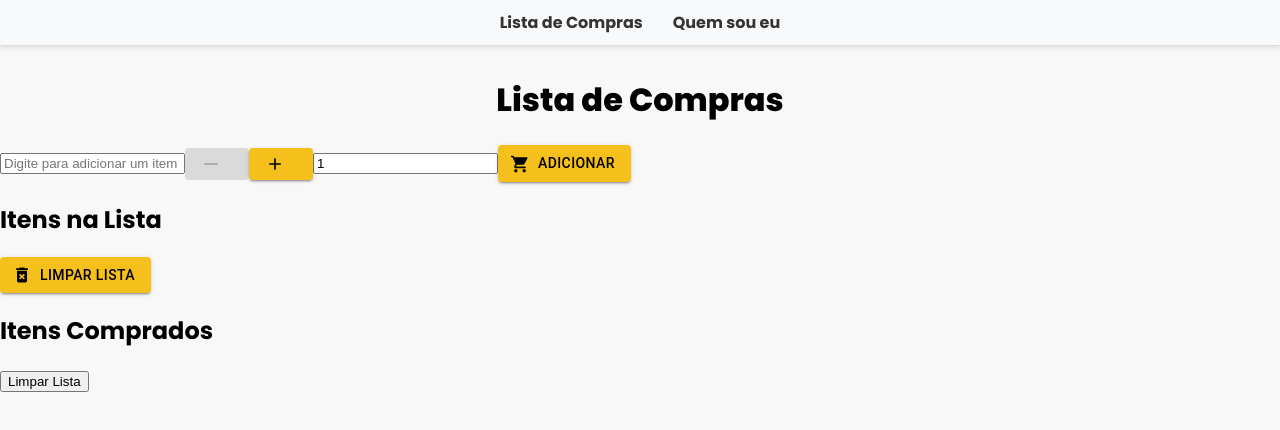
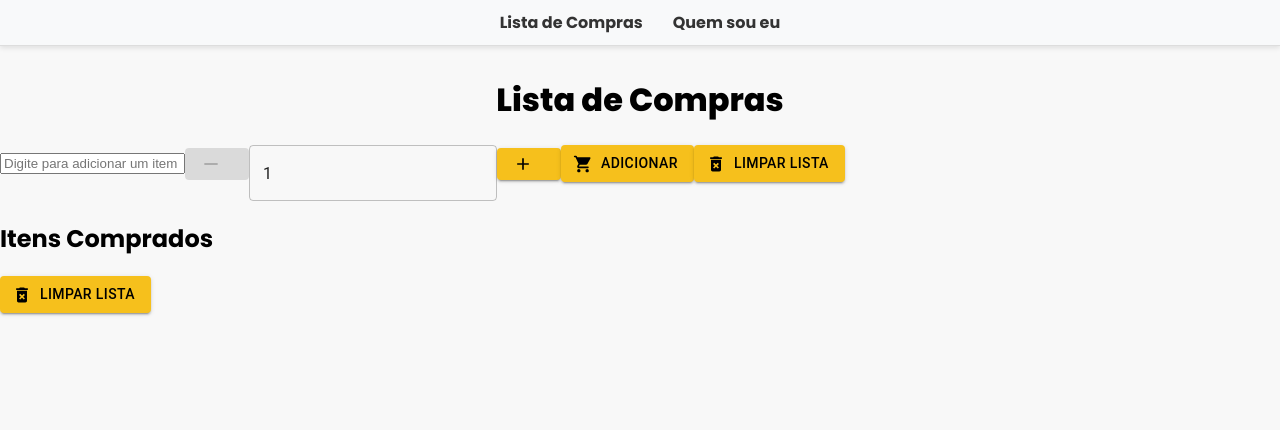
Before and after one commit to vh-mendes/shoppingList, a React (Vite) app: page / in a window 1280 px wide. Shown: the top 430 px of the page. Built offline with nearby package versions, Linux system fonts and the light colour scheme.

Commit message:
Adicionando components afim de ter um código mais limpo

```diff
--- /dev/null
+++ b/src/components/ClearListButton.tsx
@@ -0,0 +1,24 @@
+import { Button } from "@mui/material";
+import DeleteForeverIcon from "@mui/icons-material/DeleteForever";
+
+interface ClearListProps {
+  text: string;
+  onClear: () => void; // Recebe a função que será chamada ao clicar
+}
+
+export function ClearListButton({ text, onClear }: ClearListProps) {
+  return (
+    <Button
+      variant="contained"
+      sx={{
+        backgroundColor: "#f6c01c",
+        "&:hover": { backgroundColor: "#ffb600" },
+        color: "#000000",
+      }}
+      startIcon={<DeleteForeverIcon />}
+      onClick={onClear} // Chama a função passada como prop
+    >
+      {text}
+    </Button>
+  );
+}
--- /dev/null
+++ b/src/components/DecrementButton.tsx
@@ -0,0 +1,23 @@
+import { Button } from "@mui/material";
+import HorizontalRuleIcon from "@mui/icons-material/HorizontalRule";
+
+interface DecrementButtonProps {
+  onClear: () => void; // Recebe a função que será chamada ao clicar
+  disabled: boolean;
+}
+
+export function DecrementButton({ onClear, disabled }: DecrementButtonProps) {
+  return (
+    <Button
+      variant="contained"
+      sx={{
+        backgroundColor: "#f6c01c",
+        "&:hover": { backgroundColor: "#ffb600" },
+        color: "#000000",
+      }}
+      startIcon={<HorizontalRuleIcon />}
+      onClick={onClear} // Chama a função passada como prop
+      disabled={disabled}
+    ></Button>
+  );
+}
--- /dev/null
+++ b/src/components/IncrementButton.tsx
@@ -0,0 +1,21 @@
+import { Button } from "@mui/material";
+import AddIcon from "@mui/icons-material/Add";
+
+interface IncrementButtonProps {
+  onClear: () => void; // Recebe a função que será chamada ao clicar
+}
+
+export function IncrementButton({ onClear }: IncrementButtonProps) {
+  return (
+    <Button
+      variant="contained"
+      sx={{
+        backgroundColor: "#f6c01c",
+        "&:hover": { backgroundColor: "#ffb600" },
+        color: "#000000",
+      }}
+      startIcon={<AddIcon />}
+      onClick={onClear} // Chama a função passada como prop
+    ></Button>
+  );
+}
--- a/src/components/ShoppingList.tsx
+++ b/src/components/ShoppingList.tsx
@@ -1,9 +1,9 @@
 import { useState, useEffect } from "react";
-import { Button, Alert } from "@mui/material";
+import { Button, Alert, TextField } from "@mui/material";
 import ShoppingCartRounded from "@mui/icons-material/ShoppingCartRounded";
-import HorizontalRuleIcon from "@mui/icons-material/HorizontalRule";
-import DeleteForeverIcon from "@mui/icons-material/DeleteForever";
-import AddIcon from "@mui/icons-material/Add";
+import { ClearListButton } from "./ClearListButton";
+import { DecrementButton } from "./DecrementButton";
+import { IncrementButton } from "./IncrementButton";
 import "../styles/listStyles.css";
 
 export function ShoppingList() {
@@ -118,33 +118,13 @@ export function ShoppingList() {
         onChange={(e) => setNewItem(e.target.value)}
         placeholder="Digite para adicionar um item"
       />
-      <Button
-        variant="contained"
-        sx={{
-          backgroundColor: "#f6c01c",
-          "&:hover": { backgroundColor: "#ffb600" },
-          color: "#000000",
-        }}
-        startIcon={<HorizontalRuleIcon />}
-        onClick={buttonDecrement}
-        disabled={newQuantity === 1}
-      ></Button>
-      <Button
-        variant="contained"
-        sx={{
-          backgroundColor: "#f6c01c",
-          "&:hover": { backgroundColor: "#ffb600" },
-          color: "#000000",
-        }}
-        startIcon={<AddIcon />}
-        onClick={buttonIncrement}
-      ></Button>
-      <input
+      <DecrementButton onClear={buttonDecrement} disabled={newQuantity === 1} />
+      <TextField
         type="number"
         value={newQuantity === 0 ? "" : newQuantity} // Se for 0, fica vazio
         onChange={(e) => setNewQuantity(Number(e.target.value))}
-        min="1"
       />
+      <IncrementButton onClear={buttonIncrement} />
       <Button
         variant="contained"
         sx={{
@@ -157,19 +137,7 @@ export function ShoppingList() {
       >
         Adicionar
       </Button>
-      <h2>Itens na Lista</h2>
-      <Button
-        variant="contained"
-        sx={{
-          backgroundColor: "#f6c01c",
-          "&:hover": { backgroundColor: "#ffb600" },
-          color: "#000000",
-        }}
-        startIcon={<DeleteForeverIcon />}
-        onClick={RemoveList}
-      >
-        Limpar Lista{" "}
-      </Button>
+      <ClearListButton text="Limpar Lista" onClear={RemoveList} />
       <ul>
         {itemsNaoComprados.map((item, id) => (
           <li key={id}>
@@ -179,13 +147,12 @@ export function ShoppingList() {
             <button onClick={() => ItemComprado(item.id)}>
               {item.comprado ? "Desmarcar" : "Marcar como Comprado"}
             </button>
-            {/* Passa o índice correto */}
           </li>
         ))}
       </ul>
 
       <h2>Itens Comprados</h2>
-      <button onClick={RemoveListComprado}>Limpar Lista</button>
+      <ClearListButton text="Limpar Lista" onClear={RemoveListComprado} />
       <ul>
         {itemsComprados.map((item, id) => (
           <li className="itensComprados" key={id}>
```
